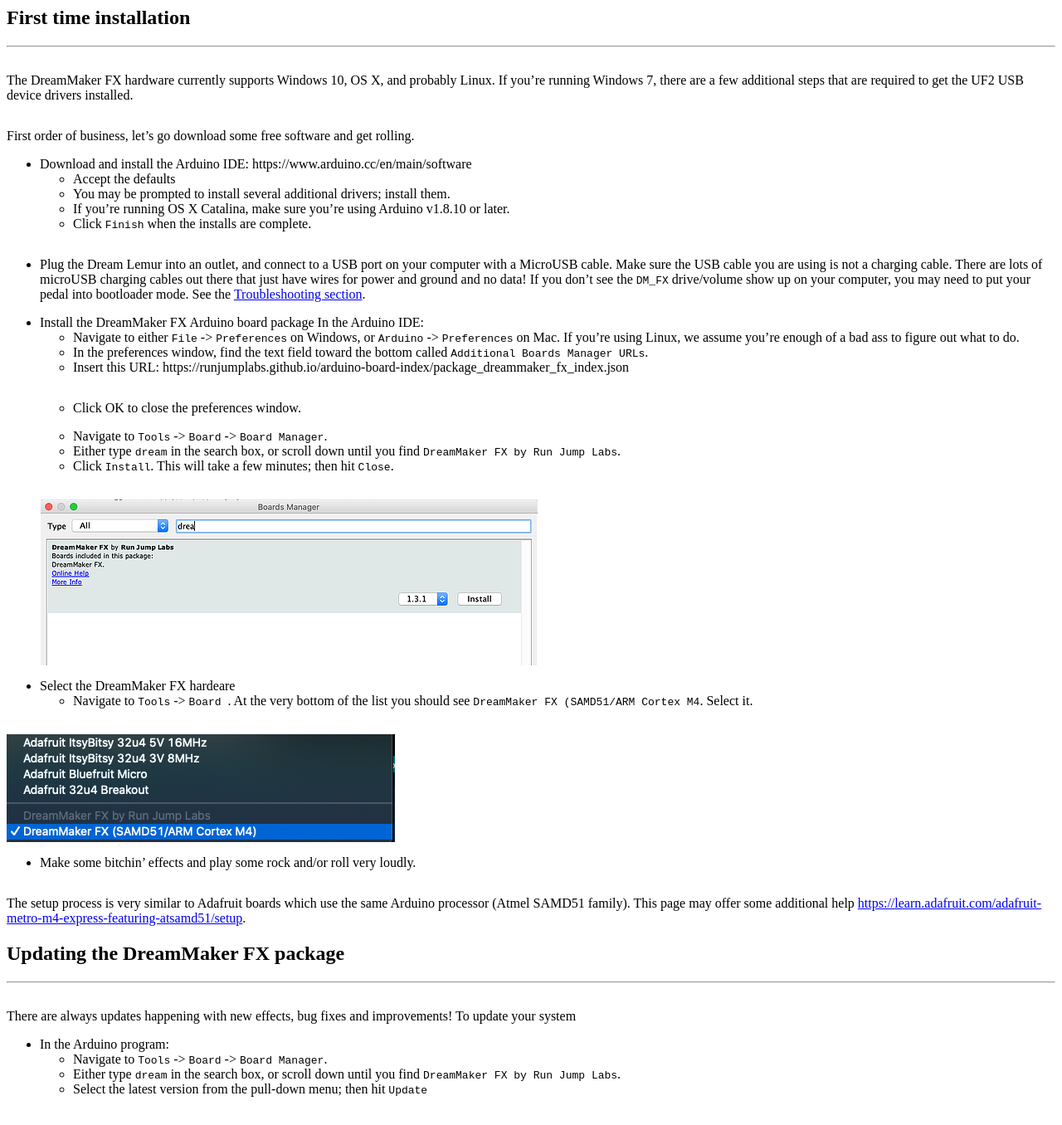
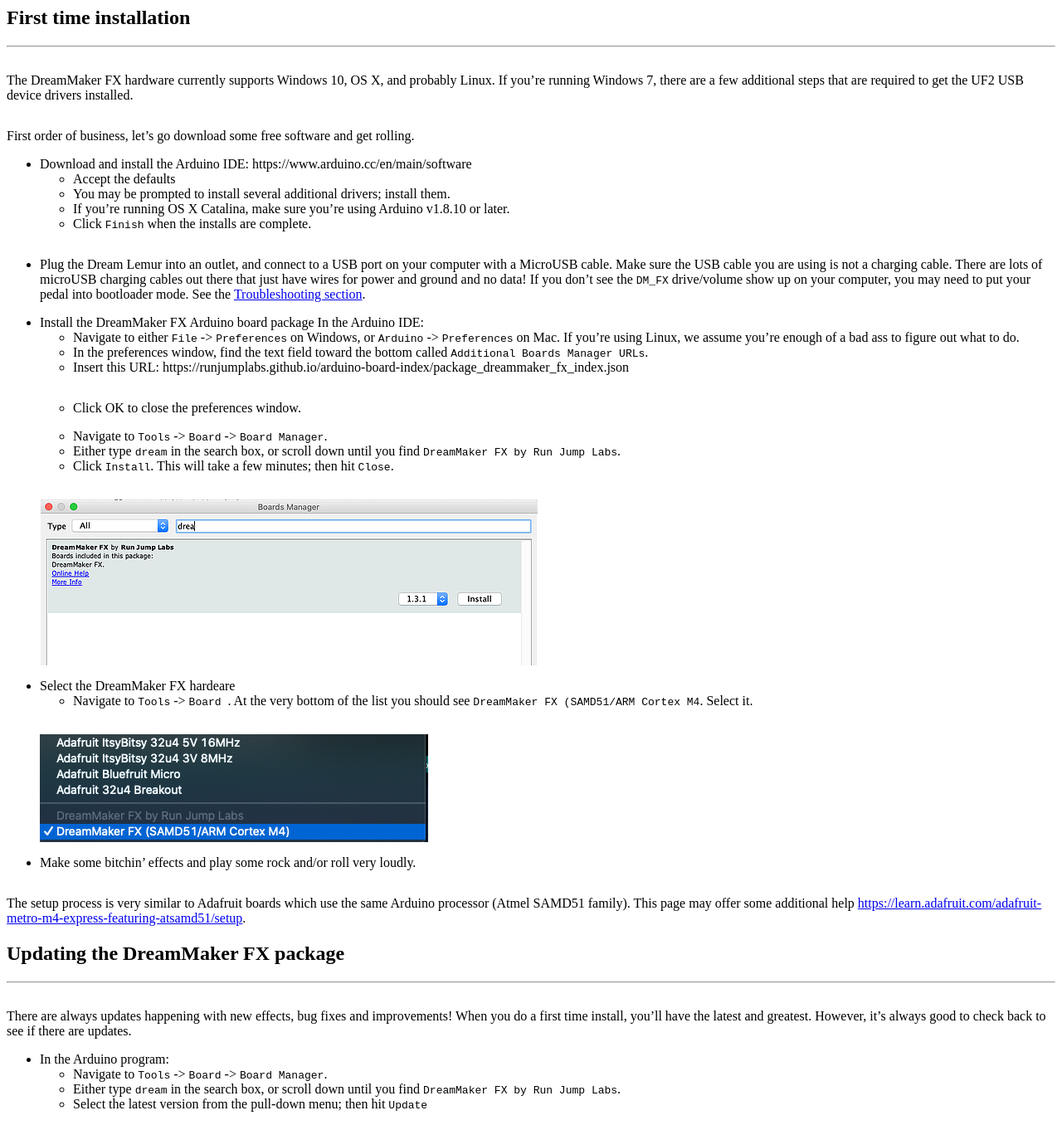
Before and after one commit to runjumplabs/dreammaker_fx, a Jekyll site: the page built from tutorial/install.md, in a window 1280 px wide. Shown: the whole page at 83% size. Built offline with Jekyll 4.4.1, drawn with Linux system fonts in a browser that asks for light colours.

Commit message:
Update install.md

```diff
--- a/tutorial/install.md
+++ b/tutorial/install.md
@@ -33,7 +33,7 @@
  * Select the DreamMaker FX hardeare
     * Navigate to `Tools` -> `Board `.  At the very bottom of the list you should see `DreamMaker FX (SAMD51/ARM Cortex M4`.  Select it.
 
-![DreamMaker FX package](https://runjumplabs.github.io/dreammaker_fx/assets/images/select-board.png)
+    ![DreamMaker FX package](https://runjumplabs.github.io/dreammaker_fx/assets/images/select-board.png)
 
  * Make some bitchin' effects and play some rock and/or roll very loudly.
 
@@ -42,7 +42,8 @@
 ## Updating the DreamMaker FX package
 ------
 
-There are always updates happening with new effects, bug fixes and improvements!  To update your system
+There are always updates happening with new effects, bug fixes and improvements!  When you do a first time install, you'll have the latest and greatest.  However, it's always good to check back to see if there are updates.
+
  * In the Arduino program:
     * Navigate to `Tools` -> `Board` -> `Board Manager`.
     * Either type `dream` in the search box, or scroll down until you find `DreamMaker FX by Run Jump Labs`.
```
